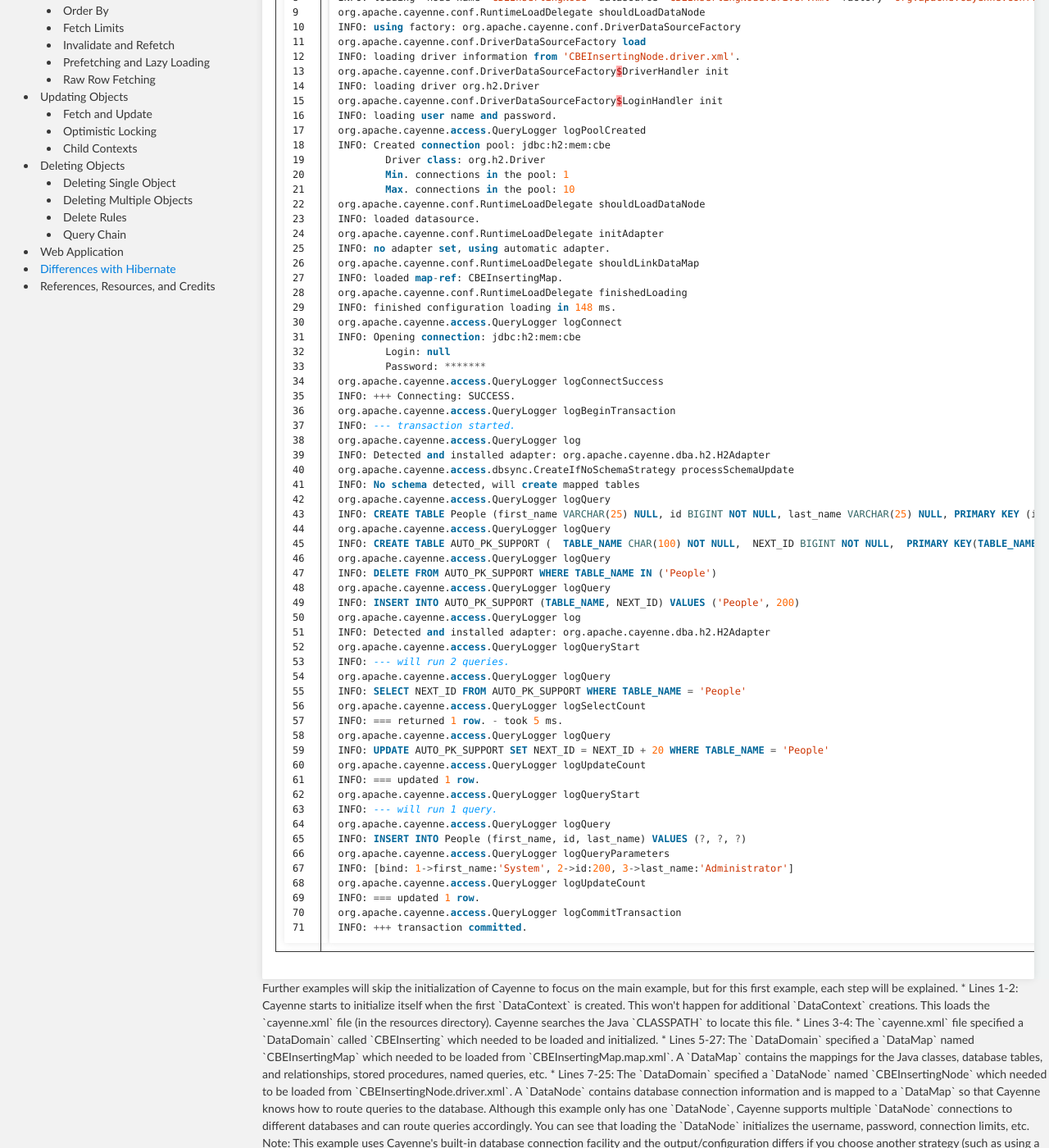
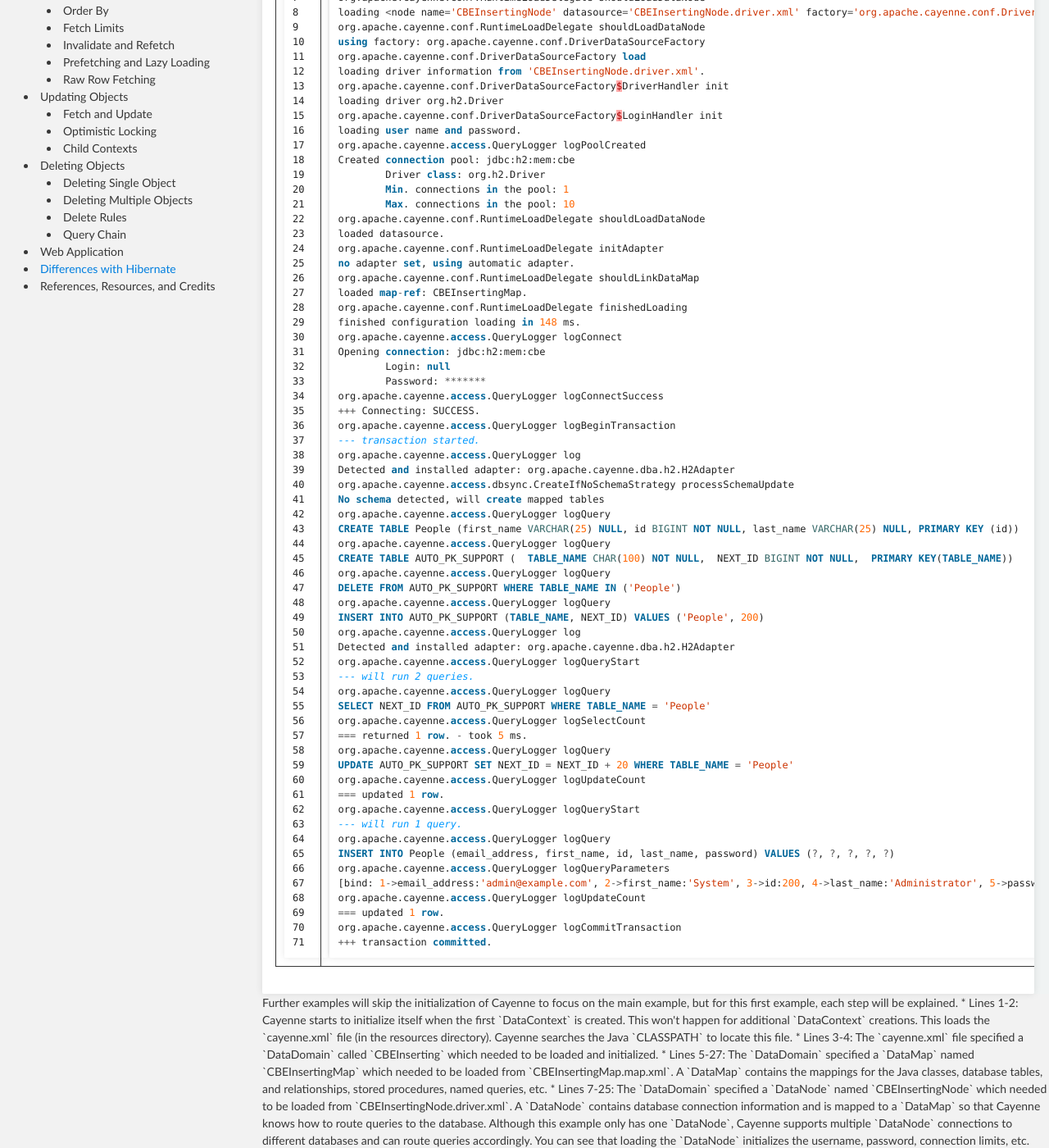
Before and after one commit to mrg/cbe, a Jekyll site: the page built from basic-inserts.md, in a window 1280 px wide and 1400 px high, scrolled down 1723 px. Shown: the whole window at 82% size. Built offline with Jekyll 4.4.1, drawn with Linux system fonts in a browser that asks for light colours; Markdown is read by kramdown in place of the engine named in the settings; some of the changed text lies outside the part shown.

Commit message:
Updated to include setEmailAddress in BI1, cleaned SQL logs, added start of BI3.

```diff
--- a/basic-inserts.md
+++ b/basic-inserts.md
@@ -75,6 +75,7 @@
         // Set values for the new person.
         person.setFirstName("System");
         person.setLastName("Administrator");
+        person.setEmailAddress("admin@example.com");
 
         // Commit the changes to the database.
         dataContext.commitChanges();
@@ -87,82 +88,82 @@
 }
 {% endhighlight %}
 
-As you can see, the `DataContext` is used not only to create new objects (the `Person`), but also to track changes made to the `Person` and commit those changes (inside a transaction) to the database.  Some ORMs are object-centric and require you to call a save/insert/update/delete type method on each object (and call them in the correct order), but Cayenne manages all objects registered in a `DataContext` and knows if they need to be inserted, updated, or deleted when you call `commitChanges()` and the order of operations for committing those changes to the database.
+As you can see, the `DataContext` is used not only to create new objects (the `Person`), but also to track changes made to the `Person` and commit those changes (inside a transaction) to the database.  Some ORMs are object-centric and require you to call a save/insert/update/delete type method on each object (and call them in the correct order), but Cayenne manages all objects registered in a `DataContext` and knows if they need to be inserted, updated, or deleted when you call `commitChanges` and the order of operations for committing those changes to the database.
 
-When the program is run, it produces output similar to the following:
+When the program is run, it produces output similar to the following (timestamps and INFO prefixes have been stripped):
 
 {% highlight sql linenos %}
 org.apache.cayenne.conf.RuntimeLoadDelegate startedLoading
-INFO: started configuration loading.
+started configuration loading.
 org.apache.cayenne.conf.RuntimeLoadDelegate shouldLoadDataDomain
-INFO: loaded domain: CBEInserting
+loaded domain: CBEInserting
 org.apache.cayenne.conf.RuntimeLoadDelegate loadDataMap
-INFO: loaded <map name='CBEInsertingMap' location='CBEInsertingMap.map.xml'>.
+loaded <map name='CBEInsertingMap' location='CBEInsertingMap.map.xml'>.
 org.apache.cayenne.conf.RuntimeLoadDelegate shouldLoadDataNode
-INFO: loading <node name='CBEInsertingNode' datasource='CBEInsertingNode.driver.xml' factory='org.apache.cayenne.conf.DriverDataSourceFactory' schema-update-strategy='org.apache.cayenne.access.dbsync.CreateIfNoSchemaStrategy'>.
+loading <node name='CBEInsertingNode' datasource='CBEInsertingNode.driver.xml' factory='org.apache.cayenne.conf.DriverDataSourceFactory' schema-update-strategy='org.apache.cayenne.access.dbsync.CreateIfNoSchemaStrategy'>.
 org.apache.cayenne.conf.RuntimeLoadDelegate shouldLoadDataNode
-INFO: using factory: org.apache.cayenne.conf.DriverDataSourceFactory
+using factory: org.apache.cayenne.conf.DriverDataSourceFactory
 org.apache.cayenne.conf.DriverDataSourceFactory load
-INFO: loading driver information from 'CBEInsertingNode.driver.xml'.
+loading driver information from 'CBEInsertingNode.driver.xml'.
 org.apache.cayenne.conf.DriverDataSourceFactory$DriverHandler init
-INFO: loading driver org.h2.Driver
+loading driver org.h2.Driver
 org.apache.cayenne.conf.DriverDataSourceFactory$LoginHandler init
-INFO: loading user name and password.
+loading user name and password.
 org.apache.cayenne.access.QueryLogger logPoolCreated
-INFO: Created connection pool: jdbc:h2:mem:cbe
+Created connection pool: jdbc:h2:mem:cbe
 	Driver class: org.h2.Driver
 	Min. connections in the pool: 1
 	Max. connections in the pool: 10
 org.apache.cayenne.conf.RuntimeLoadDelegate shouldLoadDataNode
-INFO: loaded datasource.
+loaded datasource.
 org.apache.cayenne.conf.RuntimeLoadDelegate initAdapter
-INFO: no adapter set, using automatic adapter.
+no adapter set, using automatic adapter.
 org.apache.cayenne.conf.RuntimeLoadDelegate shouldLinkDataMap
-INFO: loaded map-ref: CBEInsertingMap.
+loaded map-ref: CBEInsertingMap.
 org.apache.cayenne.conf.RuntimeLoadDelegate finishedLoading
-INFO: finished configuration loading in 148 ms.
+finished configuration loading in 148 ms.
 org.apache.cayenne.access.QueryLogger logConnect
-INFO: Opening connection: jdbc:h2:mem:cbe
+Opening connection: jdbc:h2:mem:cbe
 	Login: null
 	Password: *******
 org.apache.cayenne.access.QueryLogger logConnectSuccess
-INFO: +++ Connecting: SUCCESS.
++++ Connecting: SUCCESS.
 org.apache.cayenne.access.QueryLogger logBeginTransaction
-INFO: --- transaction started.
+--- transaction started.
 org.apache.cayenne.access.QueryLogger log
-INFO: Detected and installed adapter: org.apache.cayenne.dba.h2.H2Adapter
+Detected and installed adapter: org.apache.cayenne.dba.h2.H2Adapter
 org.apache.cayenne.access.dbsync.CreateIfNoSchemaStrategy processSchemaUpdate
-INFO: No schema detected, will create mapped tables
+No schema detected, will create mapped tables
 org.apache.cayenne.access.QueryLogger logQuery
-INFO: CREATE TABLE People (first_name VARCHAR(25) NULL, id BIGINT NOT NULL, last_name VARCHAR(25) NULL, PRIMARY KEY (id))
+CREATE TABLE People (first_name VARCHAR(25) NULL, id BIGINT NOT NULL, last_name VARCHAR(25) NULL, PRIMARY KEY (id))
 org.apache.cayenne.access.QueryLogger logQuery
-INFO: CREATE TABLE AUTO_PK_SUPPORT (  TABLE_NAME CHAR(100) NOT NULL,  NEXT_ID BIGINT NOT NULL,  PRIMARY KEY(TABLE_NAME))
+CREATE TABLE AUTO_PK_SUPPORT (  TABLE_NAME CHAR(100) NOT NULL,  NEXT_ID BIGINT NOT NULL,  PRIMARY KEY(TABLE_NAME))
 org.apache.cayenne.access.QueryLogger logQuery
-INFO: DELETE FROM AUTO_PK_SUPPORT WHERE TABLE_NAME IN ('People')
+DELETE FROM AUTO_PK_SUPPORT WHERE TABLE_NAME IN ('People')
 org.apache.cayenne.access.QueryLogger logQuery
-INFO: INSERT INTO AUTO_PK_SUPPORT (TABLE_NAME, NEXT_ID) VALUES ('People', 200)
+INSERT INTO AUTO_PK_SUPPORT (TABLE_NAME, NEXT_ID) VALUES ('People', 200)
 org.apache.cayenne.access.QueryLogger log
-INFO: Detected and installed adapter: org.apache.cayenne.dba.h2.H2Adapter
+Detected and installed adapter: org.apache.cayenne.dba.h2.H2Adapter
 org.apache.cayenne.access.QueryLogger logQueryStart
-INFO: --- will run 2 queries.
+--- will run 2 queries.
 org.apache.cayenne.access.QueryLogger logQuery
-INFO: SELECT NEXT_ID FROM AUTO_PK_SUPPORT WHERE TABLE_NAME = 'People'
+SELECT NEXT_ID FROM AUTO_PK_SUPPORT WHERE TABLE_NAME = 'People'
 org.apache.cayenne.access.QueryLogger logSelectCount
-INFO: === returned 1 row. - took 5 ms.
+=== returned 1 row. - took 5 ms.
 org.apache.cayenne.access.QueryLogger logQuery
-INFO: UPDATE AUTO_PK_SUPPORT SET NEXT_ID = NEXT_ID + 20 WHERE TABLE_NAME = 'People'
+UPDATE AUTO_PK_SUPPORT SET NEXT_ID = NEXT_ID + 20 WHERE TABLE_NAME = 'People'
 org.apache.cayenne.access.QueryLogger logUpdateCount
-INFO: === updated 1 row.
+=== updated 1 row.
 org.apache.cayenne.access.QueryLogger logQueryStart
-INFO: --- will run 1 query.
+--- will run 1 query.
 org.apache.cayenne.access.QueryLogger logQuery
-INFO: INSERT INTO People (first_name, id, last_name) VALUES (?, ?, ?)
+INSERT INTO People (email_address, first_name, id, last_name, password) VALUES (?, ?, ?, ?, ?)
 org.apache.cayenne.access.QueryLogger logQueryParameters
-INFO: [bind: 1->first_name:'System', 2->id:200, 3->last_name:'Administrator']
+[bind: 1->email_address:'admin@example.com', 2->first_name:'System', 3->id:200, 4->last_name:'Administrator', 5->password:NULL]
 org.apache.cayenne.access.QueryLogger logUpdateCount
-INFO: === updated 1 row.
+=== updated 1 row.
 org.apache.cayenne.access.QueryLogger logCommitTransaction
-INFO: +++ transaction committed.
++++ transaction committed.
 {% endhighlight %}
 
 Further examples will skip the initialization of Cayenne to focus on the main example, but for this first example, each step will be explained.
@@ -226,6 +227,51 @@
 }
 {% endhighlight %}
 
-## <a name="three">Basic Inserts 3: Multiple Inserts</a>
+## <a name="three">Basic Inserts 3: Multiple Inserts with Overridden Method</a>
+
+This example is identical to Basic Inserts 2, except the `createPerson` method makes one additional call to to `setPassword` on line 15:
+
+{% highlight java linenos %}
+    /**
+     * Helper method to create and initialize a person in a DataContext.
+     */
+    private void createPerson(String firstName, String lastName, String emailAddress)
+    {
+        // Create a new Person object tracked by the DataContext.
+    	Person person = dataContext.newObject(Person.class);
+
+        // Set values for the new person.
+        person.setFirstName(firstName);
+        person.setLastName(lastName);
+        person.setEmailAddress(emailAddress);
+
+        // Default the password to the e-mail address with "123" appended.
+        person.setPassword(emailAddress + "123");
+    }
+{% endhighlight %}
+
+Normal methods, such as `setFirstName` and `setLastName` call the Cayenne-generated setter (or getter) in the base class (`_Person.java`).  However, Cayenne allows you to override methods or provide additional methods in the subclass (`Person.java`).  In the case of a password, we don't want to store a plain-text password, but instead want to store a hashed value.  Therefore, the `setPassword` method is overridden to automatically hash the plain-text value:
+
+{% highlight java linenos %}
+public class Person extends _Person
+{
+    /**
+     * Override the default setPassword() method generated by Cayenne to
+     * automatically hash the plain-text password before storing it in the
+     * database.
+     *
+     * @see cbe.inserting.model.auto._User#setPassword(java.lang.String)
+     */
+    @Override
+    public void setPassword(String plainTextPassword)
+    {
+        // A real password handler would do more than this.  Read:
+        // http://www.owasp.org/index.php/Hashing_Java
+        super.setPassword(DigestUtils.shaHex(plainTextPassword));
+    }
+}
+{% endhighlight %}
+
+Unless the developer goes out of their way to circumvent the automatic hashing, then they'll never have to worry about a plain-text password accidentally being saved to the database.
 
 {% include back-to-inserting-objects.html %}
```
Also changed, not shown: other parts of basic-inserts.md (+2 -2 lines).
